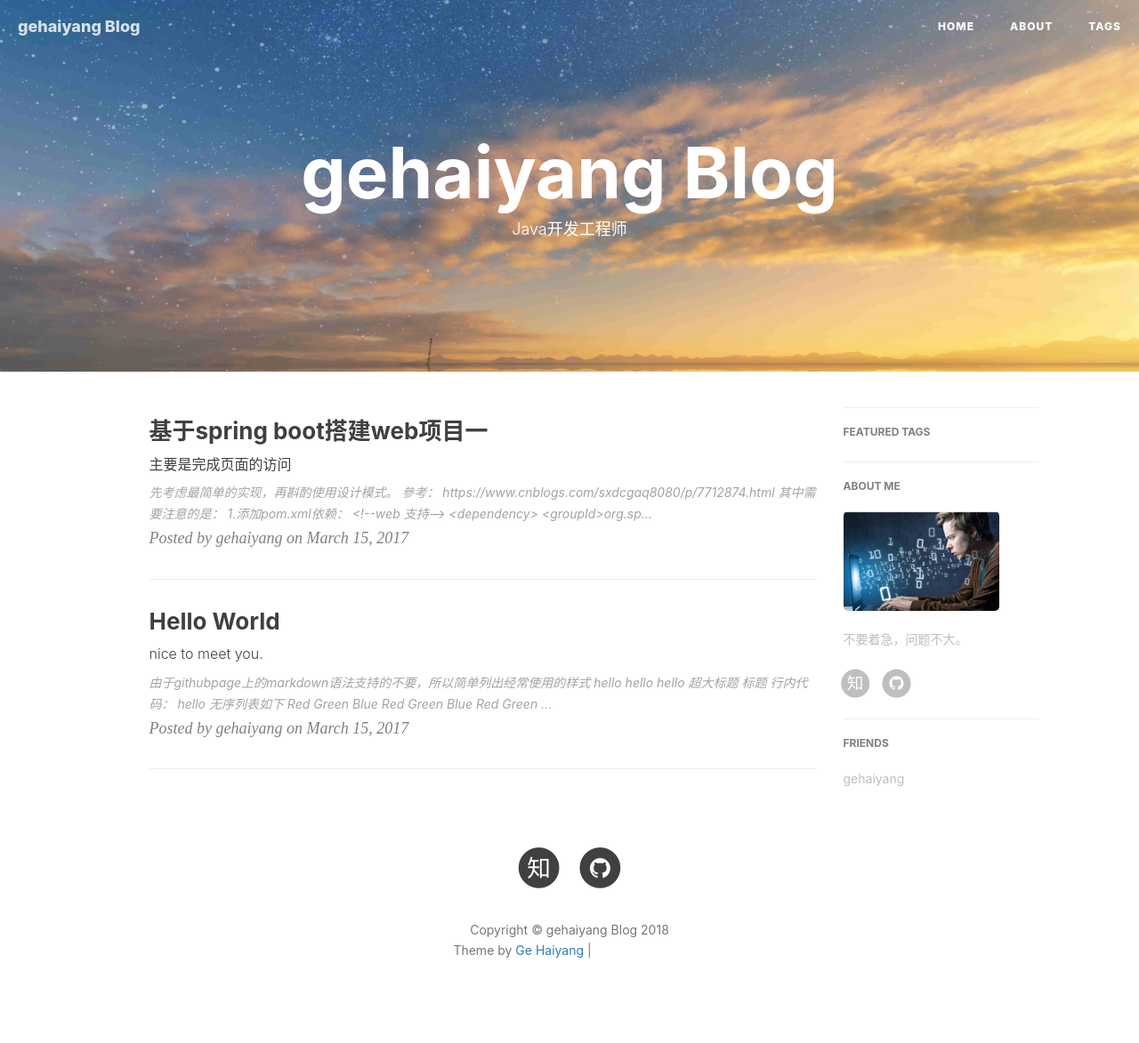
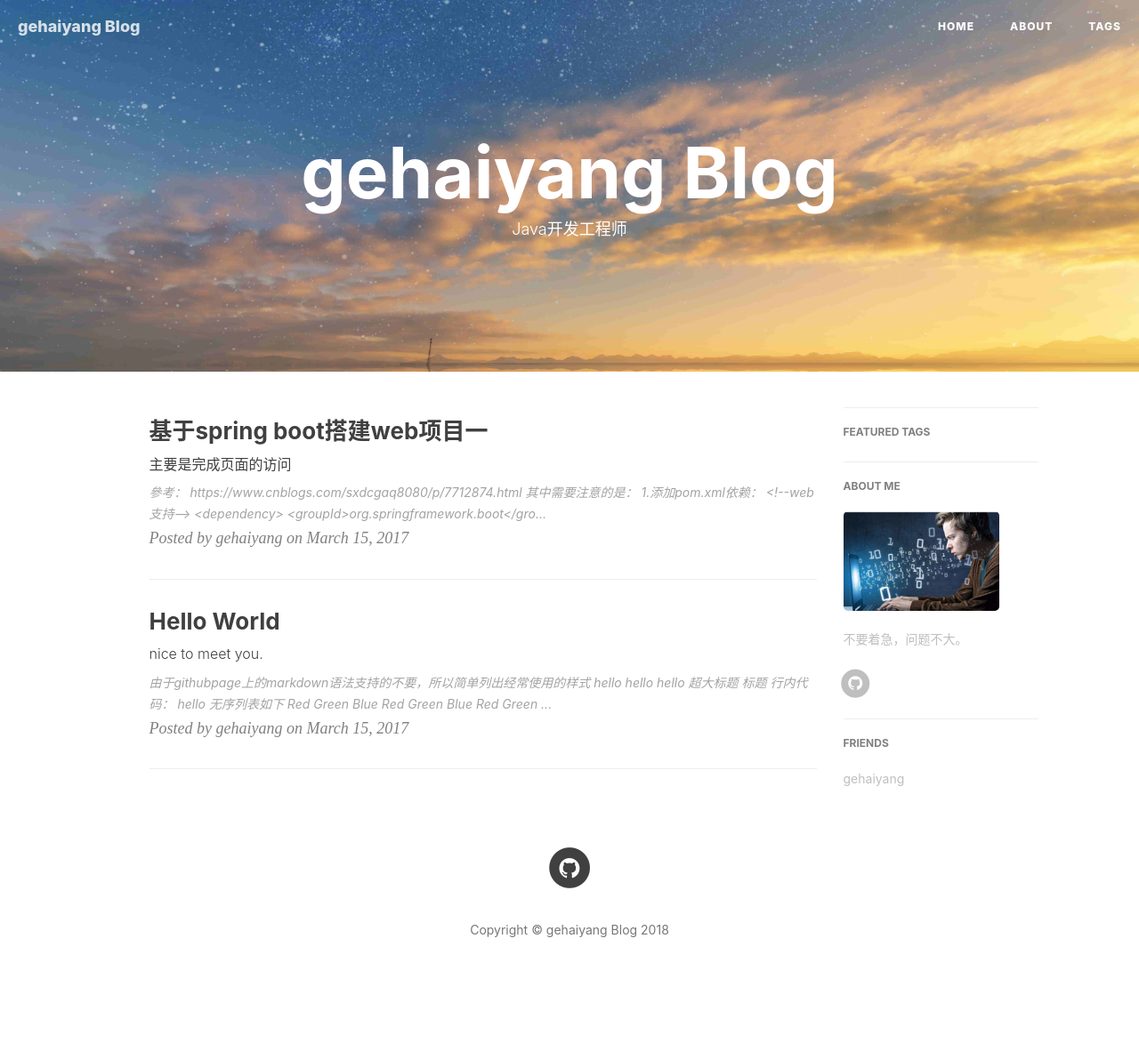
Before and after one commit to seagem/seagem.github.io, a Jekyll site: the page built from index.html, in a window 1280 px wide. Shown: the whole page at 89% size. Built offline with Jekyll 4.4.1, drawn with Linux system fonts in a browser that asks for light colours; nearby versions of some CDN libraries; the list of posts is cut into pages by our own code; comment, search, counter and statistics services are not loaded; after the commit the page ends 1150 px from its top, so only the background shows below that; grey boxes are pictures that could not be loaded.

Commit message:
更新样式

```diff
--- a/_config.yml
+++ b/_config.yml
@@ -13,8 +13,7 @@ baseurl: ""                             # for example, '/blog' if your blog host
 # SNS settings
 RSS: false
 # weibo_username:     huxpro
-zhihu_username:     gehaiyang
-github_username:    gehaiyang
+github_username:    seagem
 # twitter_username:  huxpro
 # facebook_username:  huxpro
 # linkedin_username:  firstname-lastname-idxxxx
@@ -91,6 +90,6 @@ service-worker: true
 friends: [
     {
         title: "gehaiyang",
-        href: "www.gehaiyang.top"
+        href: "www.seagem.top"
     }
 ]
--- a/_includes/footer.html
+++ b/_includes/footer.html
@@ -82,12 +82,6 @@
                 <p class="copyright text-muted">
                     Copyright &copy; {{ site.title }} {{ site.time | date: '%Y' }}
                     <br>
-                    Theme by <a href="http://huangxuan.me">Ge Haiyang</a> |
-                    <iframe
-                        style="margin-left: 2px; margin-bottom:-5px;"
-                        frameborder="0" scrolling="0" width="100px" height="20px"
-                        src="https://ghbtns.com/github-btn.html?user=huxpro&repo=huxpro.github.io&type=star&count=true" >
-                    </iframe>
                 </p>
             </div>
         </div>
--- a/_posts/2018-09-09-spring-boot-web.markdown
+++ b/_posts/2018-09-09-spring-boot-web.markdown
@@ -9,8 +9,6 @@ catalog: true
 tags:
     - spring boot
 ---
-
-> 先考虑最简单的实现，再斟酌使用设计模式。
 
 * 參考： https://www.cnblogs.com/sxdcgaq8080/p/7712874.html
 *
```
